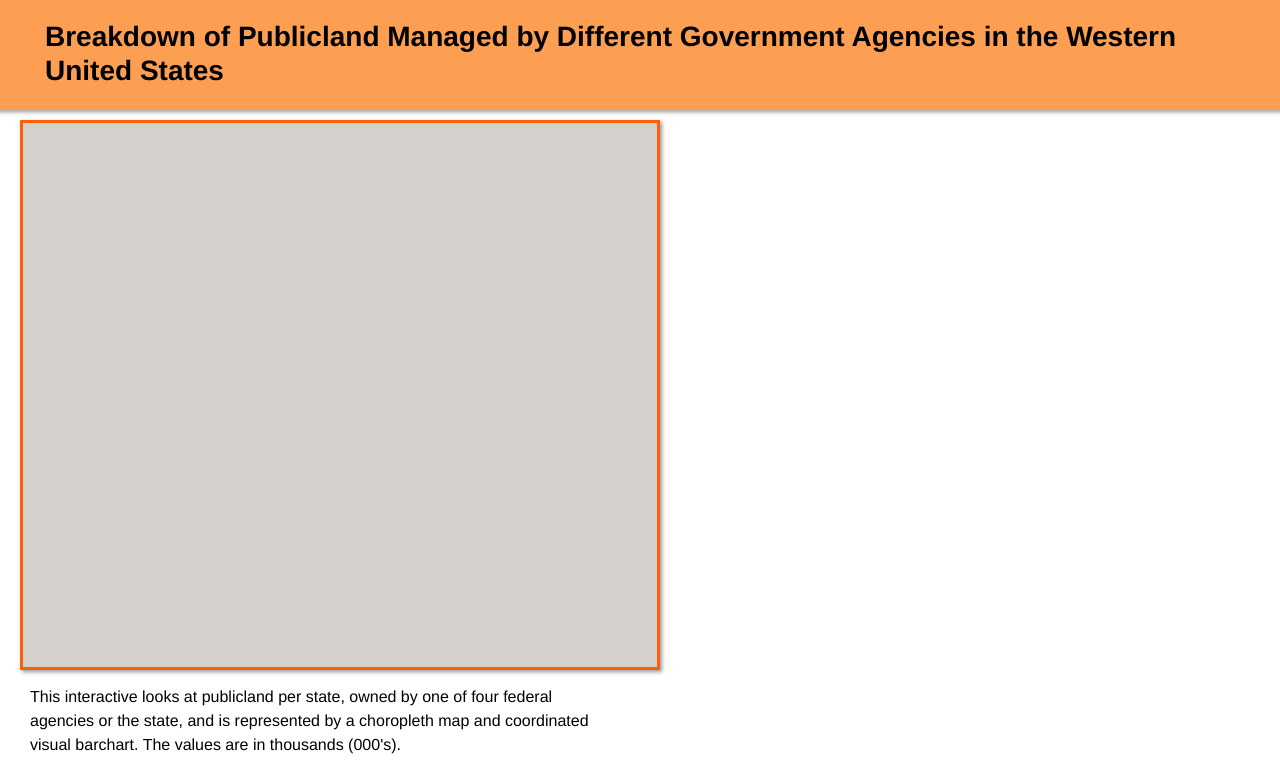
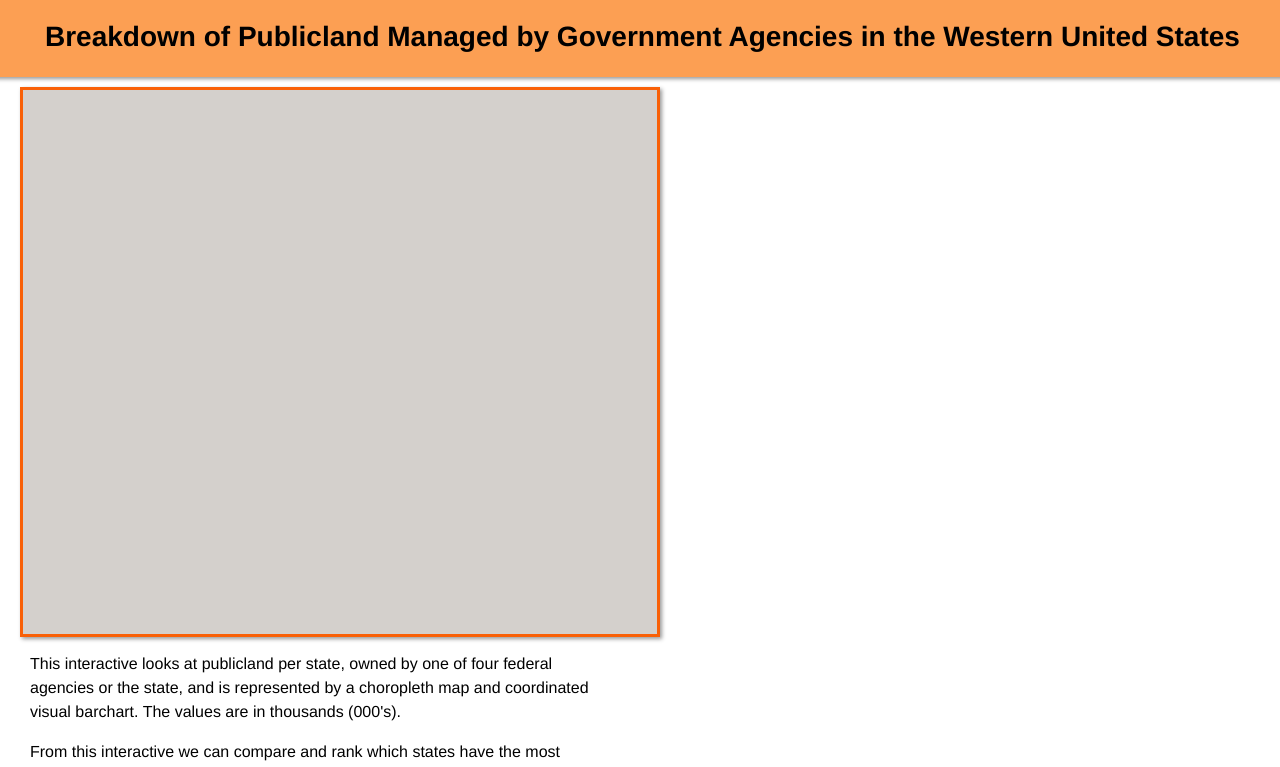
Before and after one commit to jinskee/Unit-3, a plain HTML site: page boilerplate/index.html in a window 1280 px wide. Shown: the top 767 px of the page. Drawn offline with Linux system fonts and the light colour scheme; no server answers; a script that the page names is missing.

Commit message:
Final D3 Lab

```diff
--- a/boilerplate/index.html
+++ b/boilerplate/index.html
@@ -21,7 +21,7 @@
         <div class = "row">
             <div class = "container-fluid">
                 <div id="title">
-                    <h3><b>Breakdown of Publicland Managed by Different Government Agencies in the Western United States</b></h3>
+                    <h3><b>Breakdown of Publicland Managed by Government Agencies in the Western United States</b></h3>
                 </div>
             </div>
     </div>
@@ -48,7 +48,8 @@
                     </p>
                     <div id="metadata">
                         <p><em>Data from National Resource Council of Maine collected in 2011</em><a href="https://www.nrcm.org/documents/publiclandownership.pdf"> Publicland breakdown</a></p>
-                        <p>Visualization created by Joey Inskeep</p>
+                        <p>Visualization created by Joey Inskeep for Geography 575, UW-Madison</p>
+                        <p>04/20/2022</p>
                     </div>
                 </div>
             </div>
```
